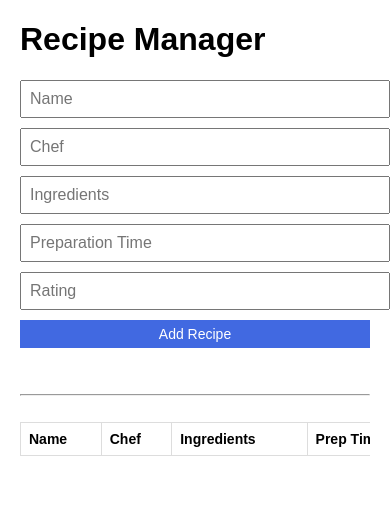
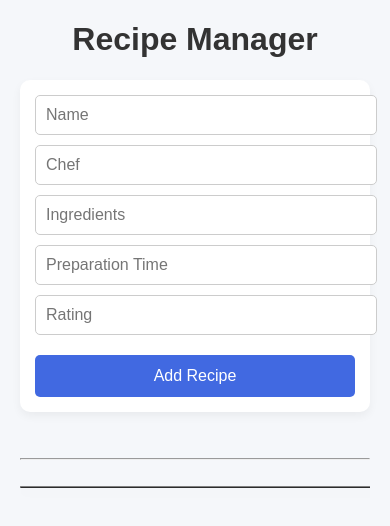
Before and after one commit to ny-collins/dbwork, a website: page frontend/index.html in a window 390 px wide. Drawn offline with Linux system fonts and the light colour scheme; no server answers.

Commit message:
commit16

```diff
--- a/frontend/style.css
+++ b/frontend/style.css
@@ -1,27 +1,48 @@
 body {
   font-family: sans-serif;
   margin: 20px;
+  background-color: #f5f7fa;
+}
+
+h1 {
+  text-align: center;
+  color: #333;
 }
 
 form {
   display: flex;
+  flex-direction: column;
   gap: 10px;
-  flex-wrap: wrap;
-  margin-bottom: 20px;
+  max-width: 400px;
+  margin: 0 auto 20px;
+  padding: 20px;
+  background-color: #fff;
+  border-radius: 10px;
+  box-shadow: 0 4px 10px rgba(0, 0, 0, 0.05);
 }
 
 input[type="text"],
 input[type="number"] {
-  padding: 8px;
+  padding: 10px;
   font-size: 1rem;
+  border: 1px solid #ccc;
+  border-radius: 5px;
+  outline-color: royalblue;
 }
 
 button {
-  padding: 10px 20px;
+  padding: 12px;
   background-color: royalblue;
   color: white;
   border: none;
+  border-radius: 5px;
+  font-size: 1rem;
   cursor: pointer;
+  transition: background-color 0.3s ease;
+}
+
+button:hover {
+  background-color: #2e59d9;
 }
 
 /* Container for horizontal scrolling */
@@ -34,19 +55,27 @@ table {
   width: 100%;
   border-collapse: collapse;
   margin-bottom: 40px;
-  min-width: 600px; /* ensures scroll kicks in on small devices */
+  min-width: 600px;
+  background-color: #fff;
+  border-radius: 10px;
+  overflow: hidden;
+  box-shadow: 0 4px 12px rgba(0, 0, 0, 0.05);
+}
+
+th {
+  background-color: #f0f0f0;
 }
 
 th, td {
   border: 1px solid #ddd;
-  padding: 8px;
+  padding: 12px;
   text-align: left;
 }
 
+/* Tablets and small screens */
 @media (max-width: 768px) {
   form {
-    flex-direction: column;
-    gap: 10px;
+    padding: 15px;
   }
 
   input, button {
@@ -54,24 +83,50 @@ th, td {
     font-size: 1rem;
   }
 
-  button {
-    padding: 10px;
-  }
-
   table {
     font-size: 14px;
   }
 }
 
+/* Mobile layout with stacked rows */
 @media (max-width: 480px) {
-  button {
+  table, thead, tbody, th, td, tr {
+    display: block;
     width: 100%;
-    font-size: 14px;
-    padding: 6px;
+  }
+
+  thead {
+    display: none;
+  }
+
+  tr {
+    margin-bottom: 20px;
+    border-radius: 10px;
+    background: #fff;
+    padding: 15px;
+    box-shadow: 0 2px 8px rgba(0, 0, 0, 0.05);
   }
 
   td {
+    position: relative;
+    padding-left: 50%;
+    border: none;
+    border-bottom: 1px solid #eee;
     word-wrap: break-word;
     white-space: normal;
   }
+
+  td::before {
+    content: attr(data-label);
+    position: absolute;
+    left: 10px;
+    top: 12px;
+    font-weight: bold;
+    color: #555;
+  }
+
+  button {
+    margin-top: 10px;
+    width: 100%;
+  }
 }
```
